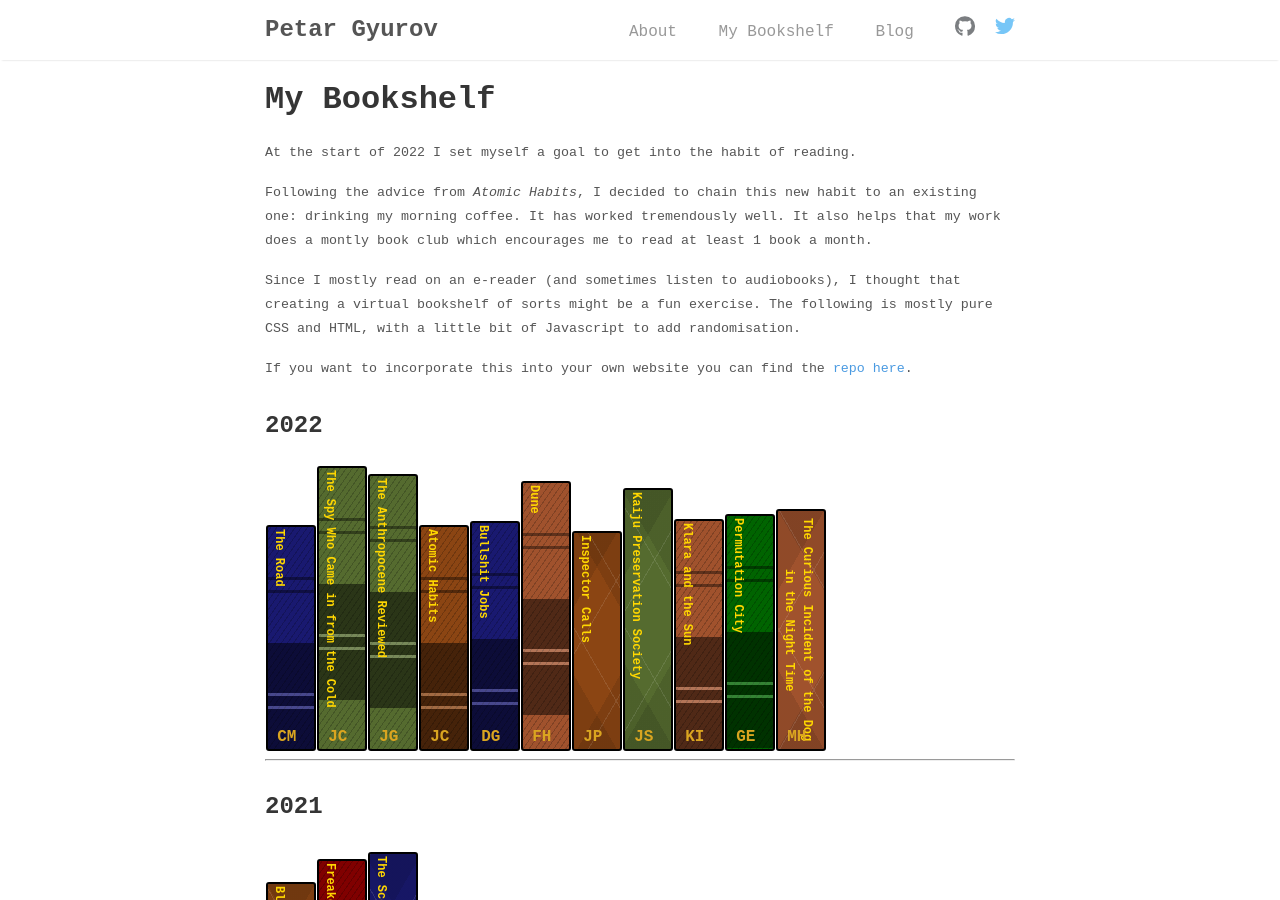
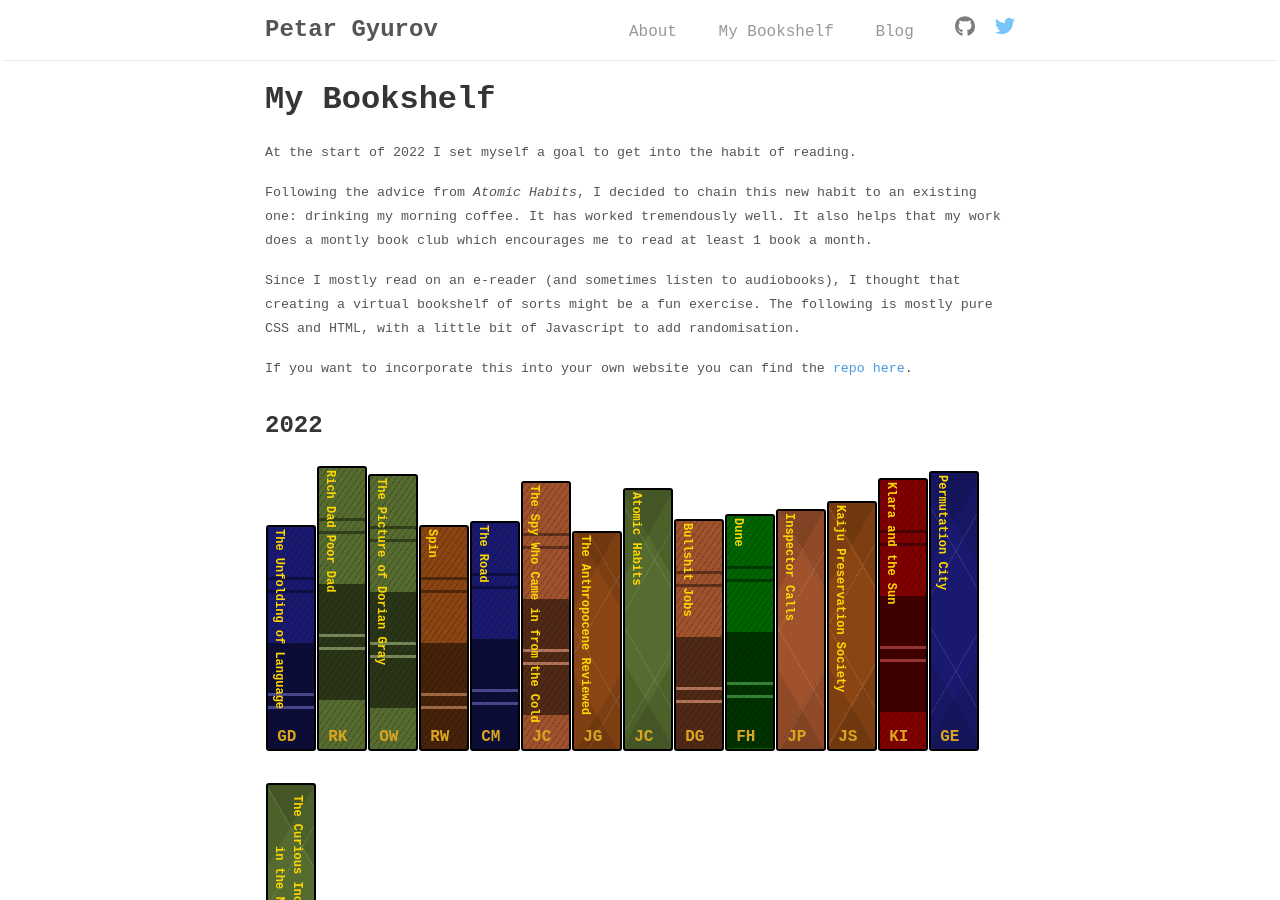
Before and after one commit to petargyurov/petargyurov.github.io, a Jekyll site: the page built from _pages/books.md, in a window 1280 px wide and 900 px high. Built offline with Jekyll 4.4.1, drawn with Linux system fonts in a browser that asks for light colours; grey boxes are pictures that could not be loaded.

Commit message:
Updated book list

```diff
--- a/_data/books.yml
+++ b/_data/books.yml
@@ -1,3 +1,28 @@
+- title: The Unfolding of Language
+  year: 2022
+  author: Guy Deutscher
+  cover: https://i.pinimg.com/236x/06/b3/af/06b3aff2760a3535d20ef3c8823be61e--the-evolution-language.jpg
+  notes: >
+
+- title: Rich Dad Poor Dad
+  year: 2022
+  author: Robert Kiyosaki
+  cover: https://m.media-amazon.com/images/I/51u8ZRDCVoL.jpg
+  notes: >
+
+- title: The Picture of Dorian Gray
+  year: 2022
+  author: Oscar Wilde
+  cover: https://i.pinimg.com/originals/82/d1/ee/82d1eebd706f5e26e3ebd9e2feb52d95.jpg
+  notes: >
+
+
+- title: Spin
+  year: 2022
+  author: Robert Wilson
+  cover: http://prodimage.images-bn.com/pimages/9780765348258_p0_v2_s1200x630.jpg
+  notes: >
+
 - title: The Road
   year: 2022
   author: Cormac McCarthy
```
